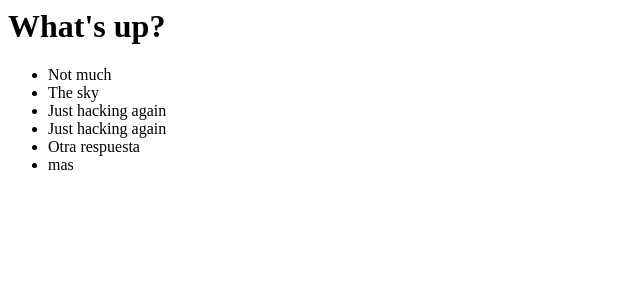
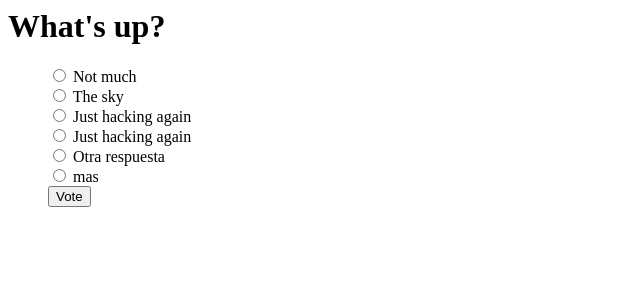
Before and after one commit to anarey/mysite, a Django app: page /polls/1/ in a window 1280 px wide. Shown: the top 300 px of the page, without its empty margins (0-640 px from the left). Run offline with Django 3.2, Linux system fonts and the light colour scheme; data comes from the database, SQL or seed files in the repository.

Commit message:
polls: Formulario básico para votar.

```diff
--- a/polls/templates/polls/detail.html
+++ b/polls/templates/polls/detail.html
@@ -1,6 +1,15 @@
 <h1>{{ question.question_text }}</h1>
+
+{% if error_message %}<p><strong>{{ error_message }}</strong></p>{% endif %}
+
+<form action="{% url 'polls:vote' question.id %}" method="post">
+{% csrf_token %}
+
 <ul>
 {% for choice in question.choice_set.all %}
-    <li>{{ choice.choice_text }}</li>
+    <input type="radio" name="choice" id="choice{{ forloop.counter }}" value="{{ choice.id }}" />
+    <label for="choice{{ forloop.counter }}">{{ choice.choice_text }}</label><br />
 {% endfor %}
-</ul>
+
+<input type="submit" value="Vote" />
+</form>
```
